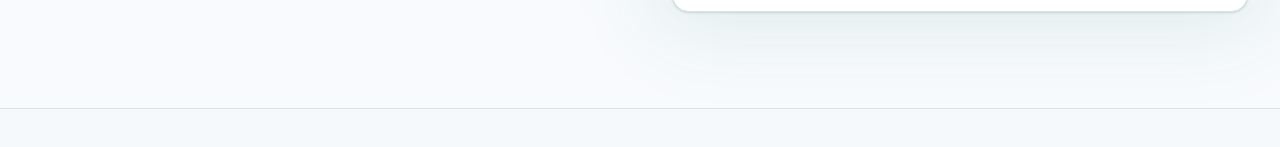
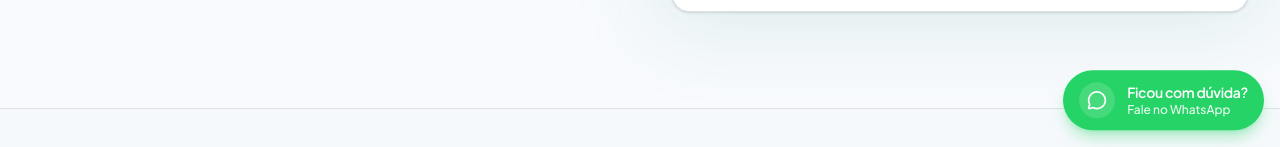
Before and after one commit to plbr010/PetGestor, a Next.js app: page / in a window 1280 px wide. Shown: the part 653-800 px from the top of the page. Built offline with nearby package versions, Linux system fonts and the light colour scheme; no server answers.

Commit message:
feat(marketing): botão flutuante de WhatsApp no site público
Adiciona CTA fixo no canto inferior direito nas páginas públicas,
com link wa.me pré-preenchido e layout responsivo (ícone no mobile).

Co-authored-by: plbr010 <plbr010@users.noreply.github.com>

```diff
--- a/src/app/(public)/layout.tsx
+++ b/src/app/(public)/layout.tsx
@@ -1,7 +1,14 @@
+import { WhatsAppFloatingButton } from "@/components/whatsapp-floating-button";
+
 export default function PublicLayout({
   children,
 }: Readonly<{
   children: React.ReactNode;
 }>) {
-  return children;
+  return (
+    <>
+      {children}
+      <WhatsAppFloatingButton />
+    </>
+  );
 }
--- a/src/app/globals.css
+++ b/src/app/globals.css
@@ -153,3 +153,24 @@
     @apply bg-gradient-to-r from-primary to-[oklch(0.58_0.12_190)] bg-clip-text text-transparent;
   }
 }
+
+@keyframes whatsapp-float-attention {
+  0%,
+  100% {
+    transform: translateY(0);
+  }
+  50% {
+    transform: translateY(-3px);
+  }
+}
+
+@media (prefers-reduced-motion: no-preference) {
+  .whatsapp-float-attention {
+    animation: whatsapp-float-attention 2.8s ease-in-out infinite;
+  }
+
+  .whatsapp-float-attention:hover,
+  .whatsapp-float-attention:focus-visible {
+    animation-play-state: paused;
+  }
+}
--- /dev/null
+++ b/src/components/whatsapp-floating-button.tsx
@@ -0,0 +1,60 @@
+import { MessageCircle } from "lucide-react";
+
+import { brand } from "@/config/brand";
+import { buildWhatsAppUrl } from "@/lib/phone";
+import { cn } from "@/lib/utils";
+
+const SUPPORT_ARIA_LABEL =
+  "Ficou com dúvida? Fale no WhatsApp com o suporte do PetGestor";
+
+export function WhatsAppFloatingButton({
+  className,
+}: {
+  className?: string;
+}) {
+  const href = buildWhatsAppUrl(
+    brand.supportWhatsApp.phoneLocal,
+    brand.supportWhatsApp.prefillMessage,
+  );
+
+  if (!href) {
+    return null;
+  }
+
+  return (
+    <div
+      className={cn(
+        "whatsapp-float-attention fixed z-50",
+        "bottom-[max(1rem,env(safe-area-inset-bottom))] right-[max(1rem,env(safe-area-inset-right))]",
+        className,
+      )}
+    >
+      <a
+        href={href}
+        target="_blank"
+        rel="noopener noreferrer"
+        aria-label={SUPPORT_ARIA_LABEL}
+        className={cn(
+          "group flex items-center gap-3 rounded-full bg-[#25D366] text-white",
+          "shadow-lg shadow-[#25D366]/35",
+          "transition-[transform,box-shadow,background-color] duration-200 ease-out",
+          "hover:scale-[1.03] hover:bg-[#1ebe57] hover:shadow-xl hover:shadow-[#25D366]/45",
+          "focus-visible:outline-none focus-visible:ring-3 focus-visible:ring-[#25D366]/50 focus-visible:ring-offset-2 focus-visible:ring-offset-background",
+          "size-14 justify-center sm:size-auto sm:px-4 sm:py-3",
+        )}
+      >
+        <span className="flex size-10 shrink-0 items-center justify-center rounded-full bg-white/15 sm:size-9">
+          <MessageCircle className="size-6 sm:size-5" aria-hidden />
+        </span>
+        <span className="hidden min-w-0 flex-col leading-tight sm:flex">
+          <span className="text-sm font-semibold tracking-tight">
+            Ficou com dúvida?
+          </span>
+          <span className="text-xs font-medium text-white/90">
+            Fale no WhatsApp
+          </span>
+        </span>
+      </a>
+    </div>
+  );
+}
--- a/src/config/brand.ts
+++ b/src/config/brand.ts
@@ -7,6 +7,13 @@ export const brand = {
   defaultDescription:
     "SaaS de gestão para pet shops: agenda, clientes, pets, serviços e financeiro básico.",
   locale: "pt-BR",
+  supportWhatsApp: {
+    /** Número E.164 sem `+` (wa.me). */
+    phoneDigits: "5532998064217",
+    /** Telefone BR local para `buildWhatsAppUrl`. */
+    phoneLocal: "32998064217",
+    prefillMessage: "Olá, tenho uma dúvida sobre o PetGestor.",
+  },
 } as const;
 
 export type Brand = typeof brand;
--- a/src/lib/phone.ts
+++ b/src/lib/phone.ts
@@ -64,10 +64,15 @@ export function formatPhoneInput(value: string): string {
 }
 
 /** Link wa.me a partir de telefone BR (local ou E.164). */
-export function buildWhatsAppUrl(value: string): string | null {
+export function buildWhatsAppUrl(value: string, text?: string): string | null {
   if (!isValidBrazilianPhone(value)) {
     return null;
   }
 
-  return `https://wa.me/55${normalizePhone(value)}`;
+  const base = `https://wa.me/55${normalizePhone(value)}`;
+  if (!text) {
+    return base;
+  }
+
+  return `${base}?text=${encodeURIComponent(text)}`;
 }
```
Also changed, not shown: 2 other files (tests, documents, lock files or other folders).
